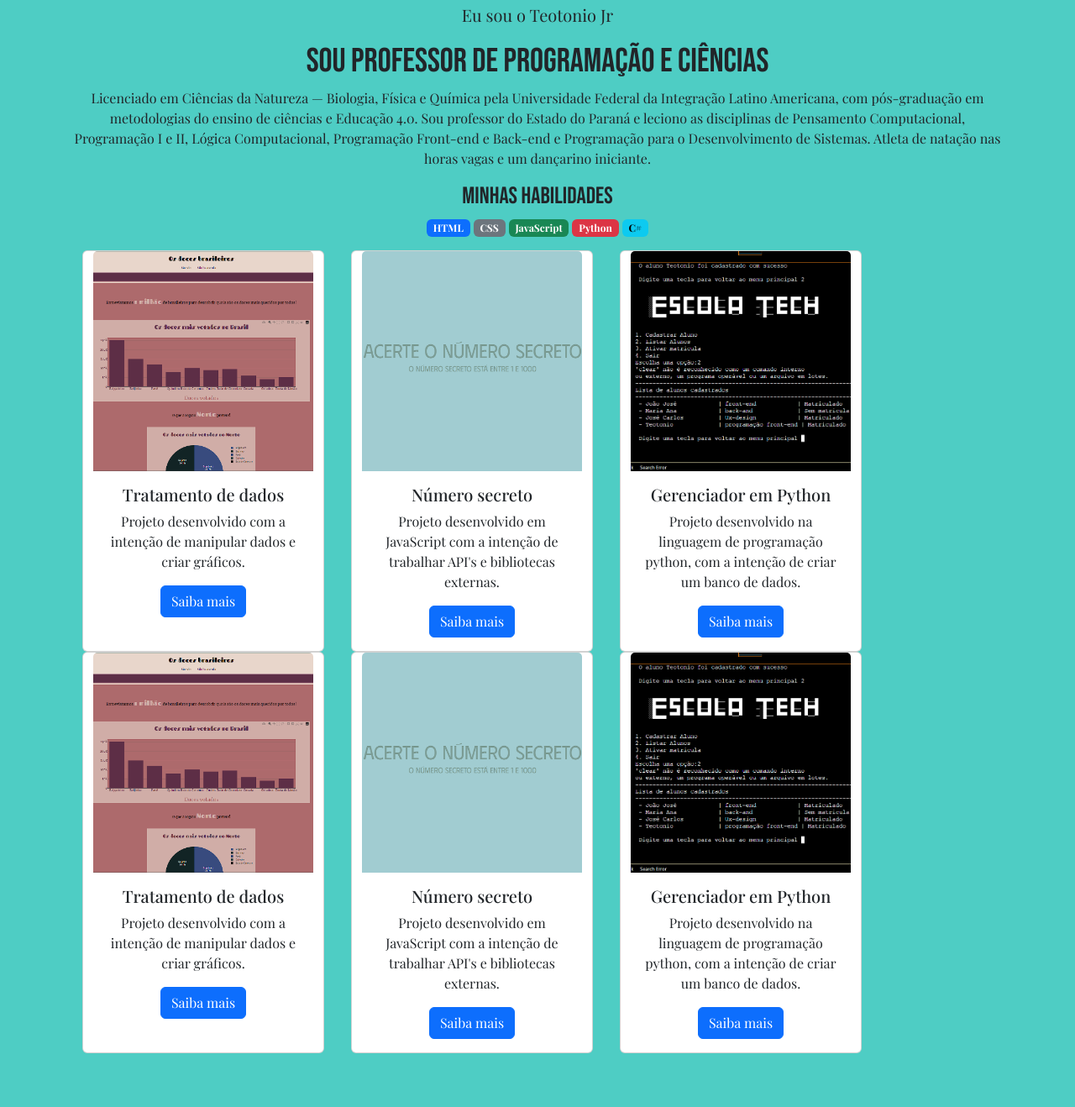
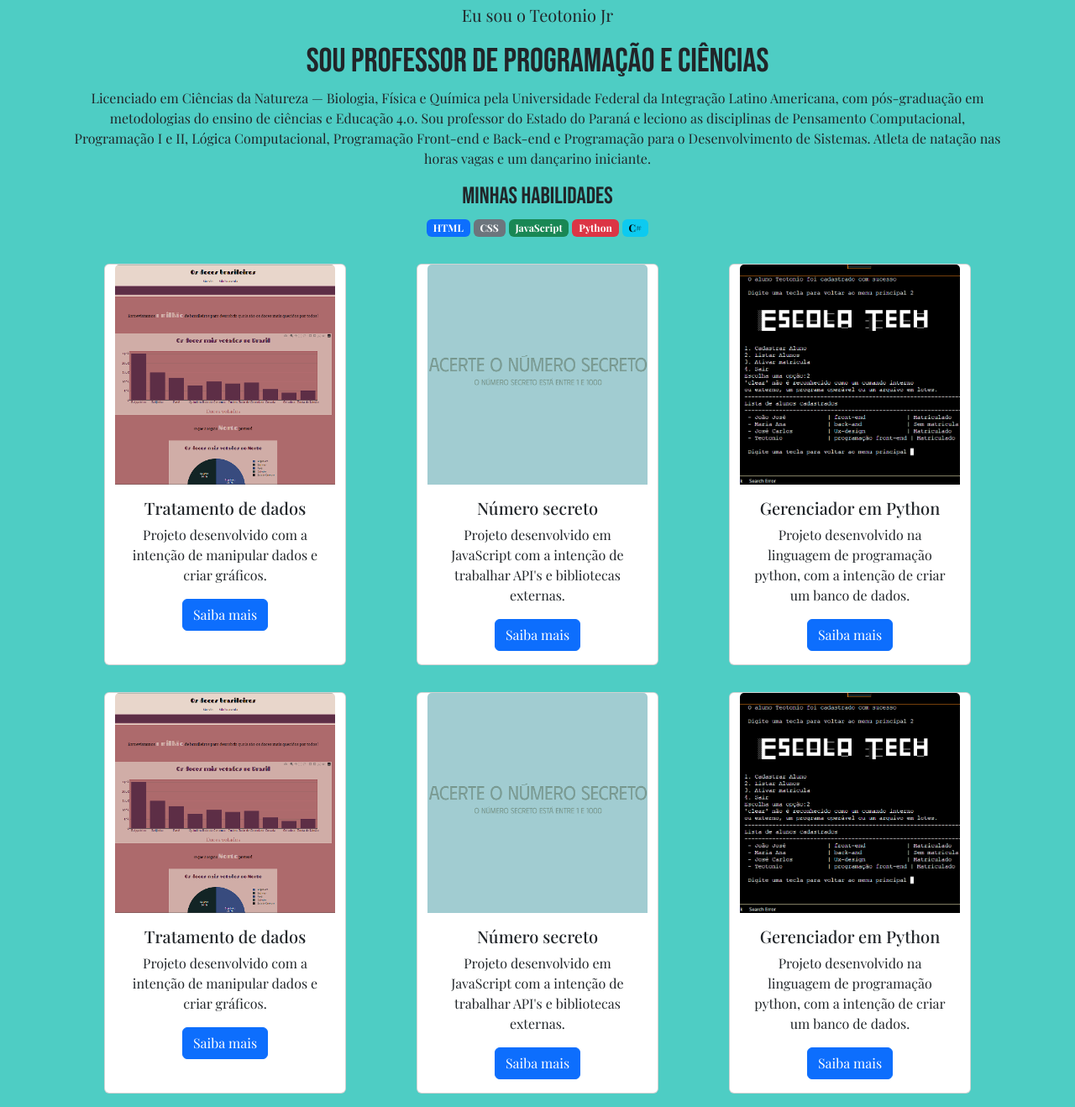
Before and after one commit to teotoniojr/2024-portfolio-3DS, a plain HTML site: page index.html in a window 1280 px wide. Shown: the part 273-1591 px from the top of the page at 84% size. Before the commit the page ends 1527 px from the top, so only its background shows below. Drawn offline with nearby package versions, Linux system fonts and the light colour scheme; a web font is replaced by a local one.

Commit message:
Add files via upload

```diff
--- a/index.html
+++ b/index.html
@@ -25,8 +25,8 @@
         <p class="badge text-bg-info"> C# </p>
     </div>
     <main class="container">
-      <div class="row">
-        <div class="card col-md-4 mx-3" style="width: 18rem;">
+      <div class="row justify-content-around">
+        <div class="card col-md-4 m-3" style="width: 18rem;">
             <img src="img/grafico.png" class="card-img-top" alt="...">
             <div class="card-body">
               <h5 class="card-title"> Tratamento de dados </h5>
@@ -35,7 +35,7 @@
             </div>
           </div>
 
-          <div class="card col-md-4 mx-3" style="width: 18rem;">
+          <div class="card col-md-4 m-3" style="width: 18rem;">
             <img src="img/adivinhe.png" class="card-img-top" alt="...">
             <div class="card-body">
               <h5 class="card-title"> Número secreto </h5>
@@ -44,7 +44,7 @@
             </div>
           </div>
 
-          <div class="card col-md-4 mx-3" style="width: 18rem;">
+          <div class="card col-md-4 m-3" style="width: 18rem;">
             <img src="img/python.png" class="card-img-top" alt="...">
             <div class="card-body">
               <h5 class="card-title"> Gerenciador em Python </h5>
@@ -52,7 +52,7 @@
               <a href="#" class="btn btn-primary"> Saiba mais </a>
             </div>
           </div>
-          <div class="card col-md-4 mx-3" style="width: 18rem;">
+          <div class="card col-md-4 m-3" style="width: 18rem;">
             <img src="img/grafico.png" class="card-img-top" alt="...">
             <div class="card-body">
               <h5 class="card-title"> Tratamento de dados </h5>
@@ -61,7 +61,7 @@
             </div>
           </div>
 
-          <div class="card col-md-4 mx-3" style="width: 18rem;">
+          <div class="card col-md-4 m-3" style="width: 18rem;">
             <img src="img/adivinhe.png" class="card-img-top" alt="...">
             <div class="card-body">
               <h5 class="card-title"> Número secreto </h5>
@@ -70,7 +70,7 @@
             </div>
           </div>
 
-          <div class="card col-md-4 mx-3" style="width: 18rem;">
+          <div class="card col-md-4 m-3" style="width: 18rem;">
             <img src="img/python.png" class="card-img-top" alt="...">
             <div class="card-body">
               <h5 class="card-title"> Gerenciador em Python </h5>
```
